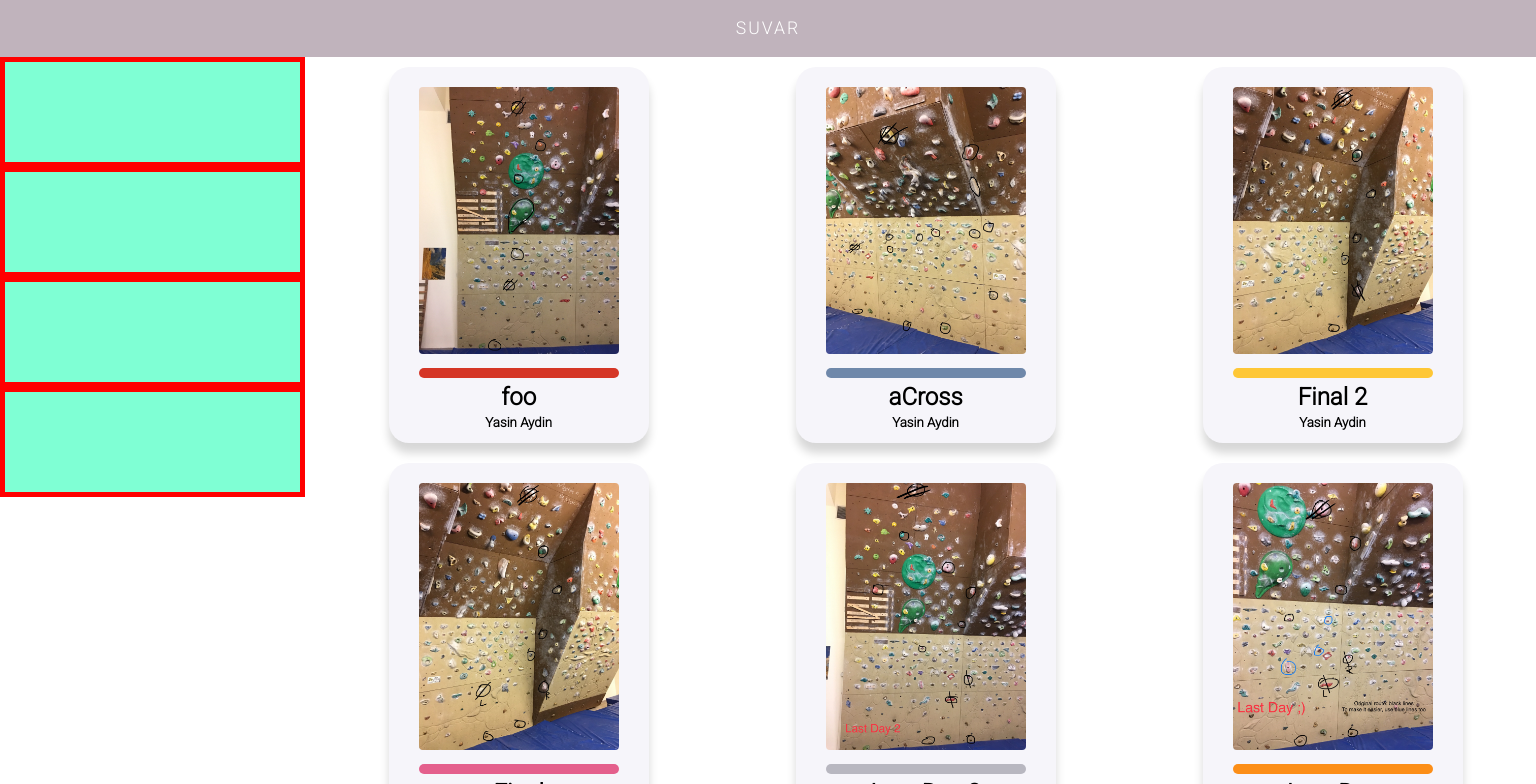
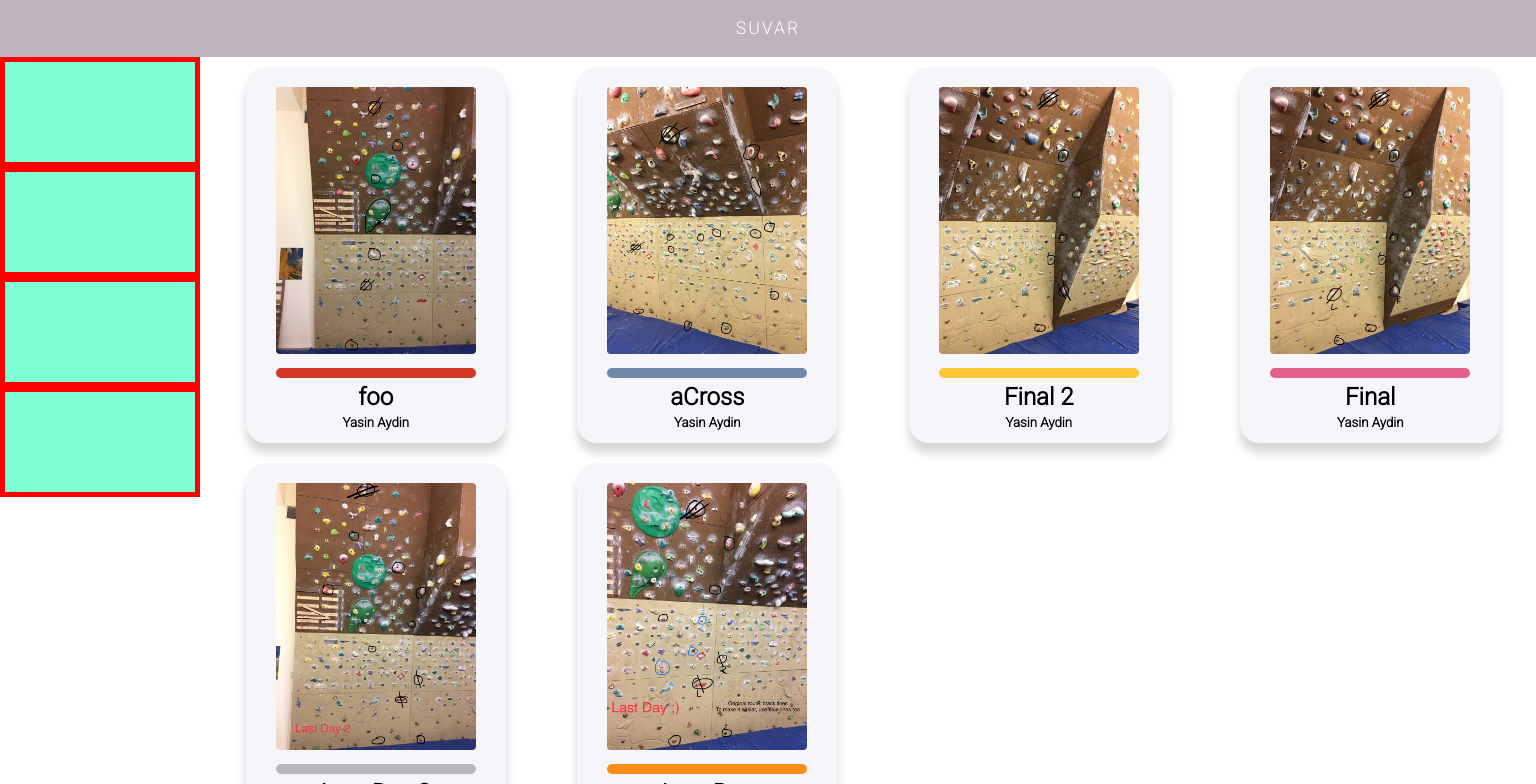
Before and after one commit to berkeatac/suvar, a React (Create React App) app: page / in a window 1536 px wide. Shown: the top 784 px of the page. Built offline with nearby package versions, Linux system fonts and the light colour scheme.

Commit message:
support multiple screen sizes

```diff
--- a/package.json
+++ b/package.json
@@ -9,6 +9,7 @@
     "normalize.css": "^8.0.1",
     "react": "^16.13.1",
     "react-dom": "^16.13.1",
+    "react-modal": "^3.11.2",
     "react-scripts": "3.4.1"
   },
   "scripts": {
--- a/src/components/App.css
+++ b/src/components/App.css
@@ -1,7 +1,7 @@
 .wrapper {
   display: grid;
   gap: 10px;
-  grid-template-columns: 1fr 4fr;
+  grid-template-columns: 200px 4fr;
 }
 
 .sidebar {
@@ -23,7 +23,14 @@
 .cards-content {
   display: grid;
   justify-content: space-around;
-  grid-template-columns: repeat(2, 1fr);
+  grid-template-columns: repeat(1, 1fr);
+}
+
+@media only screen and (min-width: 780px) {
+  .cards-content {
+    display: grid;
+    grid-template-columns: repeat(2, 1fr);
+  }
 }
 
 @media only screen and (min-width: 1000px) {
@@ -32,3 +39,10 @@
     grid-template-columns: repeat(3, 1fr);
   }
 }
+
+@media only screen and (min-width: 1400px) {
+  .cards-content {
+    display: grid;
+    grid-template-columns: repeat(4, 1fr);
+  }
+}
```
Also changed, not shown: 1 other file (tests, documents, lock files or other folders).
